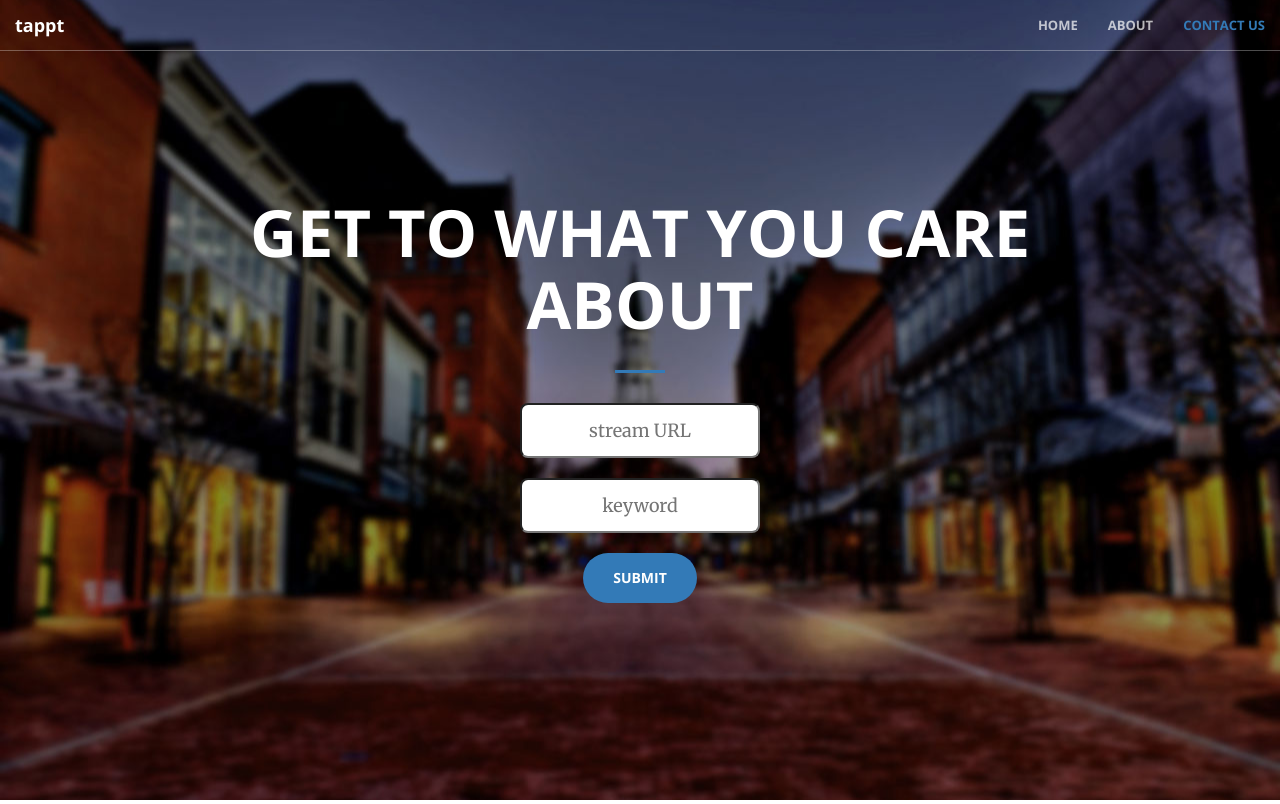
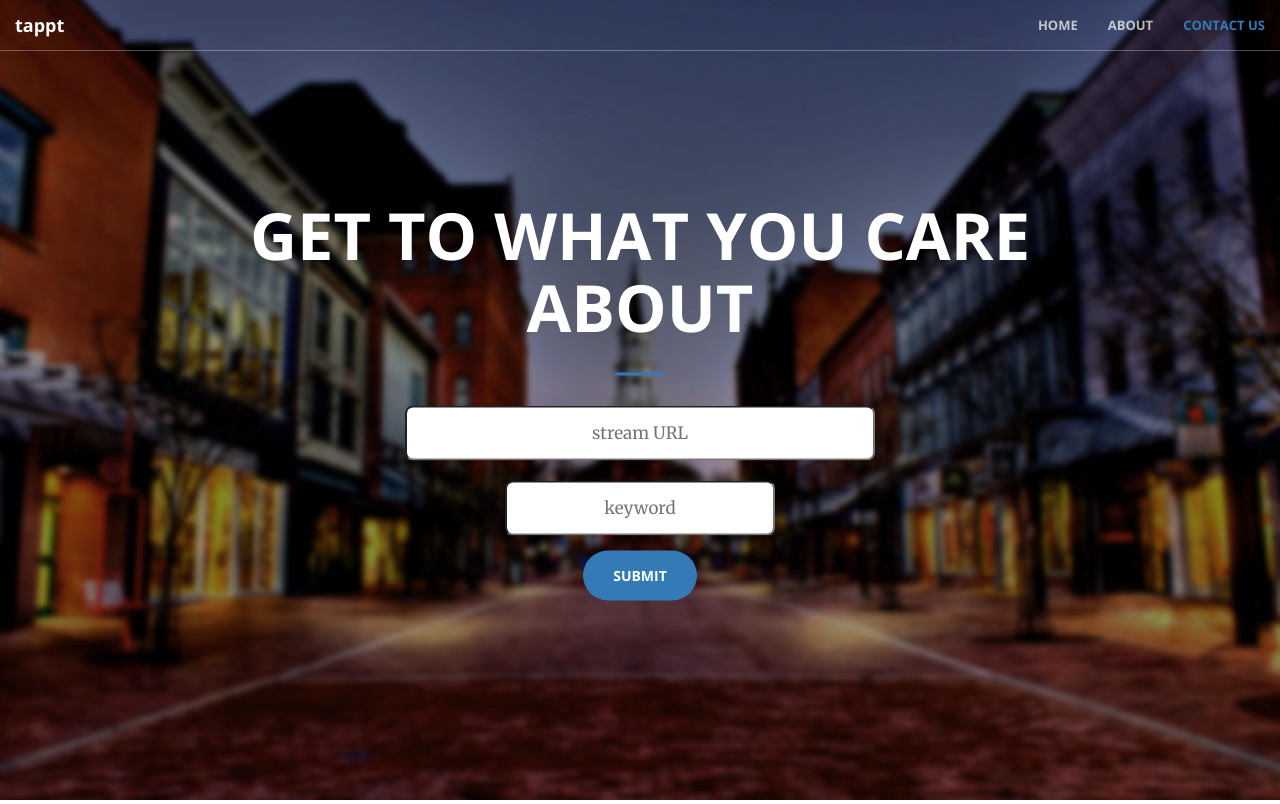
Before and after one commit to breezey12/tappt, a Flask app: page / in a window 1280 px wide. Shown: the top 804 px of the page. Run offline with Flask 2, Linux system fonts and the light colour scheme; parts of the project's set-up code (start-up, migrations or seed data) failed here and were passed over; some libraries are stand-ins or nearby versions.

Commit message:
small tweaks to front

```diff
--- a/app/static/css/creative.css
+++ b/app/static/css/creative.css
@@ -498,14 +498,33 @@
     color:navy;
 }
 
+input:focus{
+    outline: 0;
+}
+
 input.form {
     height: 55px;
-    width: 240px;
+    width: 470px;
     border-radius: 8px;
     line-height: 55px;
-    font-size: 18px;
+    font-size: 17px;
     display: block;
     margin: 0 auto;
     margin-bottom: 20px;
     clear: both;
+    text-align: center;
 }
+
+input.form-keyword {
+    height: 55px;
+    width: 270px;
+    border-radius: 8px;
+    color: black;
+    line-height: 55px;
+    margin-bottom: 30px;
+    font-size: 17px;
+    display: block;
+    margin: 0 auto;
+    clear: both;
+    text-align: center;
+}
--- a/app/templates/index.html
+++ b/app/templates/index.html
@@ -75,7 +75,7 @@
                 <hr>
                 <form method="post" action="">
                     <input class="form" type="text" name="youtube_url" placeholder="stream URL" value="{{ request.form.youtube_url }}">
-                    <input class="form" type="text" name="keyword" placeholder="keyword" value="{{ request.form.keyword }}">
+                    <input class="form-keyword" type="text" name="keyword" placeholder="keyword" value="{{ request.form.keyword }}">
                     <div class="submit-button">
                         <input class="btn btn-primary btn-xl page-scroll" type="submit" value="Submit">
                     </div>
```
